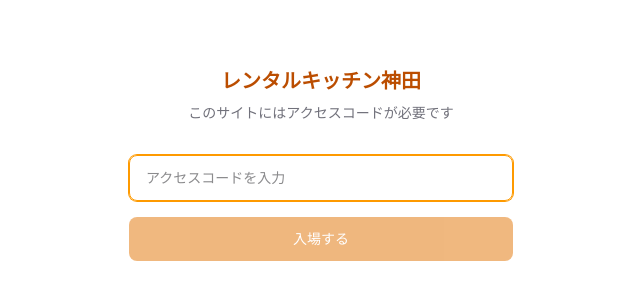
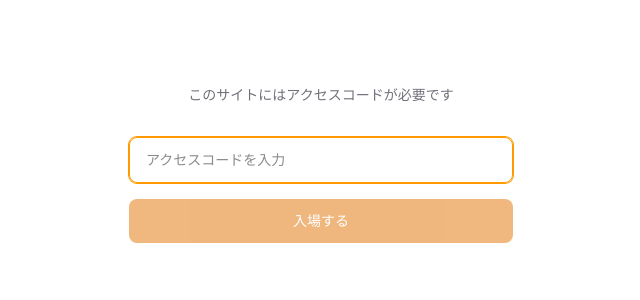
Before and after one commit to takuro-inoue1913/rental-kitchen, a Next.js app: page /gate in a window 1280 px wide. Shown: the part 236-536 px from the top of the page, without its empty margins (319-959 px from the left). Built offline with nearby package versions, Linux system fonts and the light colour scheme; no server answers.

Commit message:
fix: ゲートページからサイト名表示を削除
https://claude.ai/code/session_01138FiznqqGafpi1xRQ7UZ7

```diff
--- a/src/app/gate/page.tsx
+++ b/src/app/gate/page.tsx
@@ -1,5 +1,4 @@
 import type { Metadata } from "next";
-import { SITE_NAME } from "@/lib/constants";
 import { GateForm } from "./GateForm";
 
 export const metadata: Metadata = {
@@ -10,9 +9,6 @@ export const metadata: Metadata = {
 export default function GatePage() {
   return (
     <div className="flex min-h-svh flex-col items-center justify-center px-4 py-8 sm:py-16 bg-white">
-      <h1 className="text-lg sm:text-xl font-bold text-amber-700 mb-2">
-        {SITE_NAME}
-      </h1>
       <p className="text-xs sm:text-sm text-zinc-500 mb-8">
         このサイトにはアクセスコードが必要です
       </p>
```
